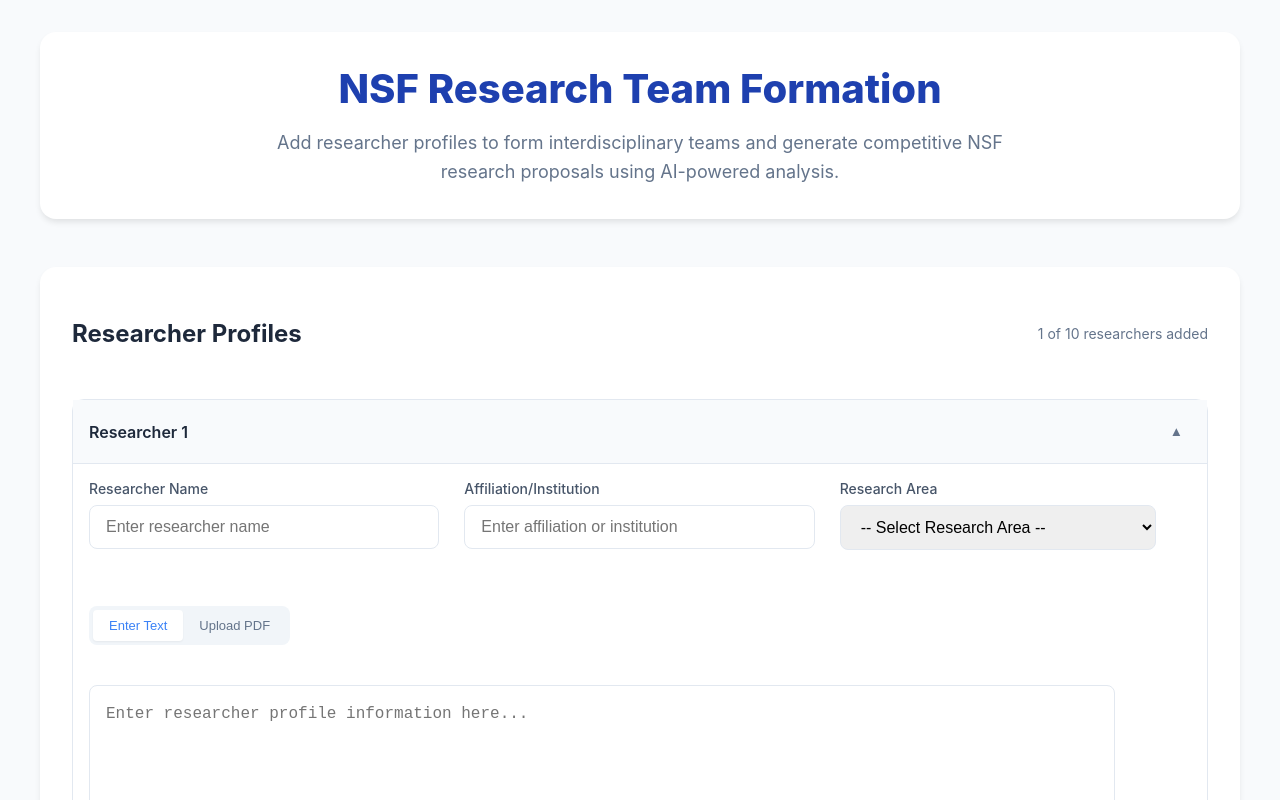
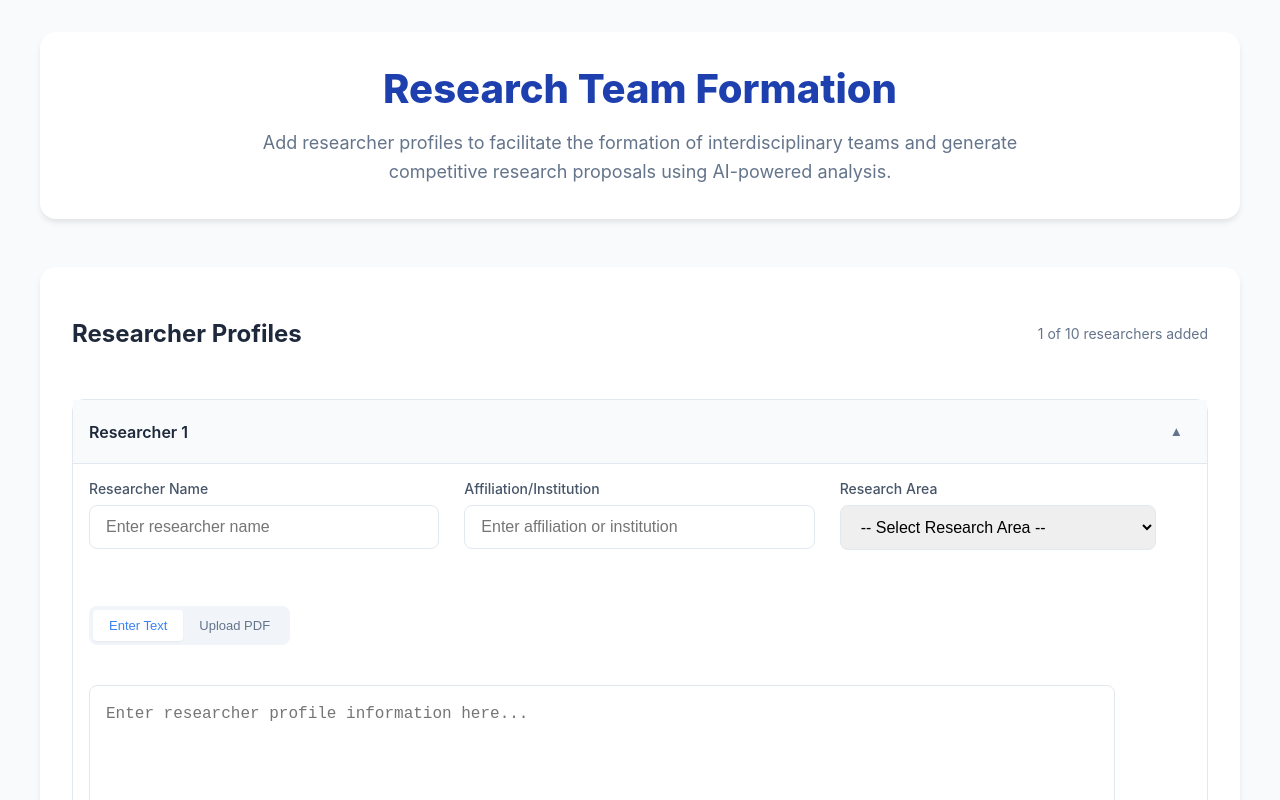
Before and after one commit to Akshay0701/NSFProject, a React (Create React App) app: page / in a window 1280 px wide. Shown: the top 800 px of the page. Built offline with nearby package versions, Linux system fonts and the light colour scheme.

Commit message:
UI updated

```diff
--- a/src/pages/HomePage/HomePage.js
+++ b/src/pages/HomePage/HomePage.js
@@ -39,10 +39,9 @@
       <div className="container">
         <div className="hero-section">
           <div className="hero-content">
-            <h1>NSF Research Team Formation</h1>
+            <h1>Research Team Formation</h1>
             <p>
-              Add researcher profiles to form interdisciplinary teams and generate
-              competitive NSF research proposals using AI-powered analysis.
+              Add researcher profiles to facilitate the formation of interdisciplinary teams and generate competitive research proposals using AI-powered analysis.
             </p>
           </div>
         </div>
```
